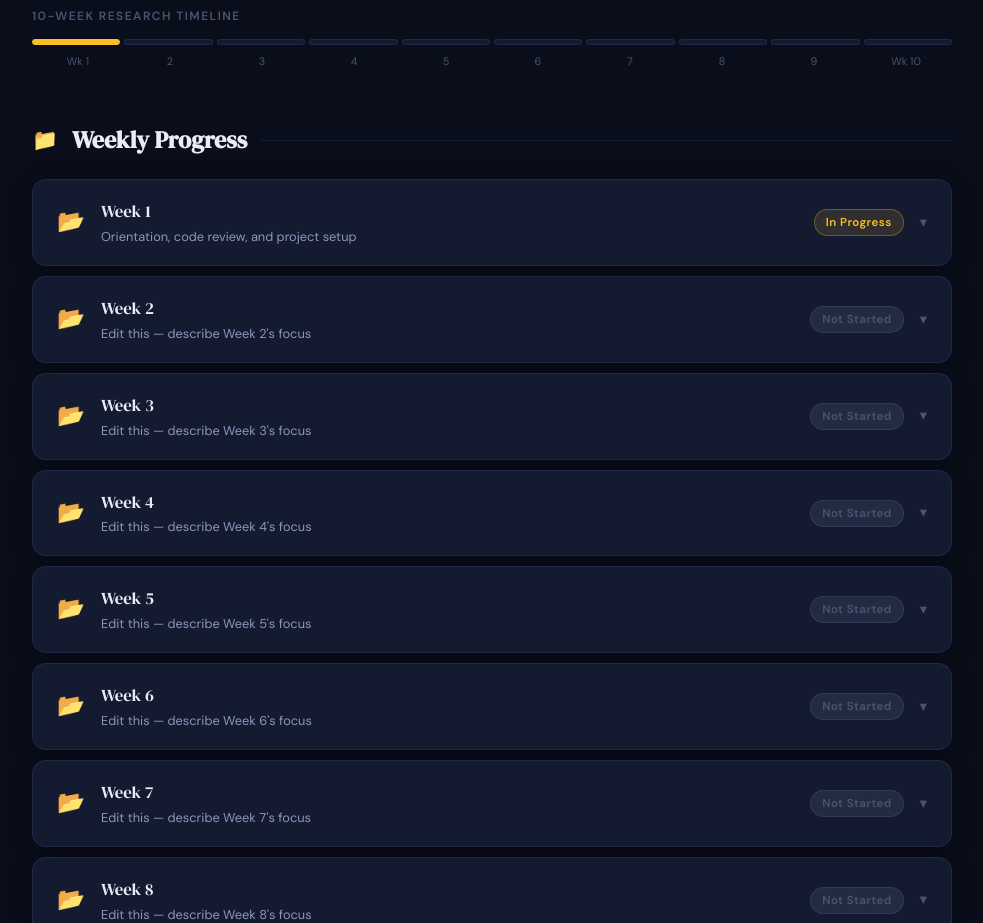
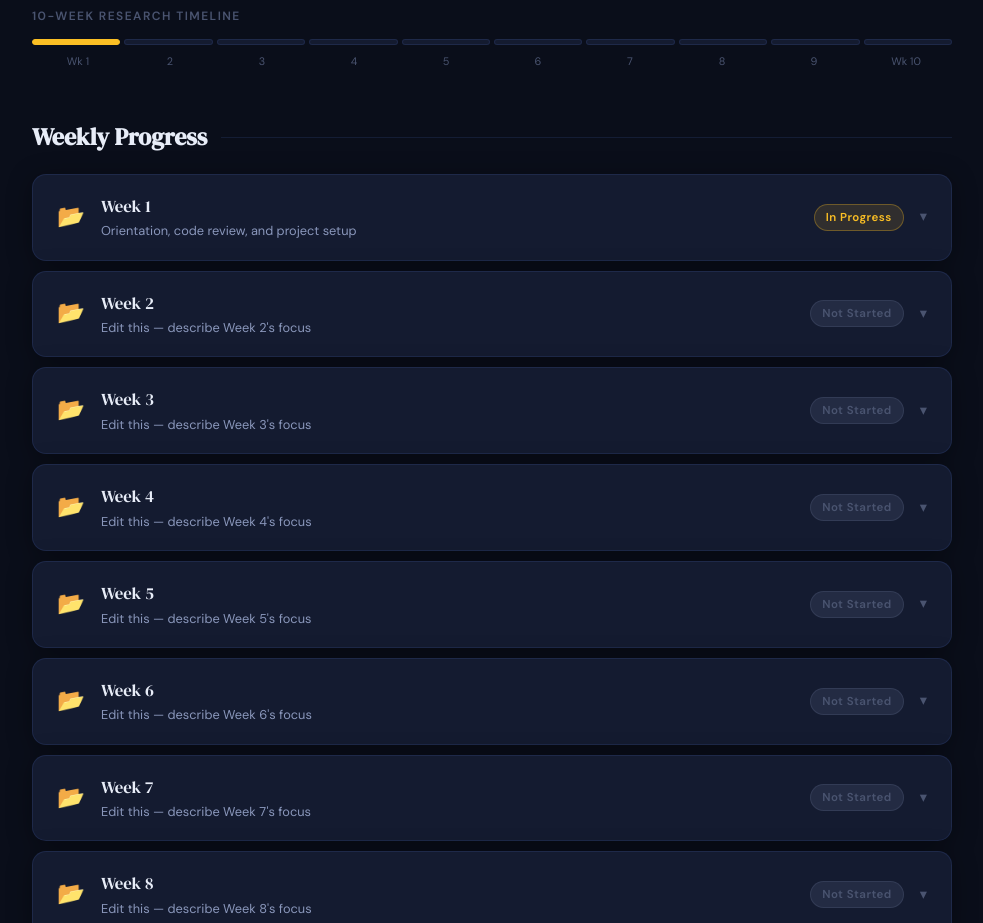
Before and after one commit to Amaro07Luz/Summer-Research-Website, a plain HTML site: page index.html in a window 1280 px wide. Shown: the part 940-1863 px from the top of the page, without its empty margins (148-1131 px from the left). Drawn offline with Linux system fonts and the light colour scheme.

Commit message:
Update website version

```diff
--- a/index.html
+++ b/index.html
@@ -663,7 +663,6 @@
          Click the header to open/close it.
     ============================================================ -->
     <div class="section-header">
-      <span class="section-icon">📁</span>
       <h2>Weekly Progress</h2>
     </div>
 
```
Also changed, not shown: 2 other files.
